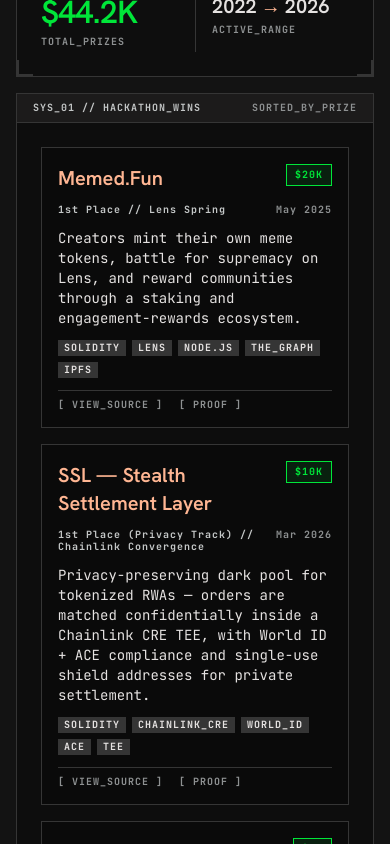
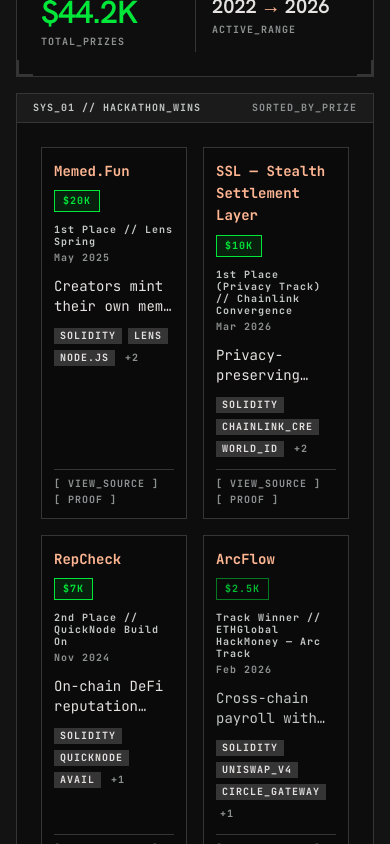
Before and after one commit to furqaannabi/furqaannabi, a Next.js app in the folder web/: page / in a window 390 px wide. Shown: the part 1020-1864 px from the top of the page. Built offline with nearby package versions, Linux system fonts and the light colour scheme.

Commit message:
Show all wins in a 2-column grid on phones
Featured and compact cards flow into one grid below md; featured cards
use the compact layout on phones (stacked prize/date, 2-line description,
3 tags + count). Desktop layout unchanged.

Co-Authored-By: Claude Opus 5.5 <noreply@anthropic.com>

```diff
--- a/web/src/app/page.tsx
+++ b/web/src/app/page.tsx
@@ -47,19 +47,15 @@ function WinCard({
 }) {
   return (
     <article
-      className={`module-border card-hover bg-[#0A0A0A] flex flex-col gap-3 group relative h-full ${
-        featured ? "p-4" : "p-3 sm:p-4"
-      }`}
+      className="module-border card-hover bg-[#0A0A0A] p-3 sm:p-4 flex flex-col gap-3 group relative h-full"
     >
       <WinDetails win={win} rank={index + 1} total={HACKATHON_WINS.length} />
-      <div
-        className={`flex items-start justify-between gap-2 ${
-          featured ? "" : "max-sm:flex-col"
-        }`}
-      >
+      <div className="flex items-start justify-between gap-2 max-sm:flex-col">
         <h3
           className={`${
-            featured ? "font-headline-sm text-headline-sm" : "font-body-md text-body-md font-semibold"
+            featured
+              ? "font-body-md text-body-md font-semibold sm:font-headline-sm sm:text-headline-sm"
+              : "font-body-md text-body-md font-semibold"
           } text-secondary group-hover:text-white transition-colors`}
         >
           {win.name}
@@ -74,11 +70,7 @@ function WinCard({
           {win.prize}
         </span>
       </div>
-      <div
-        className={`flex items-start justify-between gap-2 ${
-          featured ? "" : "max-sm:flex-col max-sm:gap-1"
-        }`}
-      >
+      <div className="flex items-start justify-between gap-2 max-sm:flex-col max-sm:gap-1">
         <span className="font-label-caps text-label-caps text-on-surface-variant">
           {`${win.placement} // ${win.event}`}
         </span>
@@ -88,22 +80,28 @@ function WinCard({
       </div>
       <p
         className={`font-body-md text-body-md text-on-surface text-sm ${
-          featured ? "" : "line-clamp-2 text-on-surface-variant"
+          featured ? "max-sm:line-clamp-2" : "line-clamp-2 text-on-surface-variant"
         }`}
       >
         {win.description}
       </p>
       <div className="flex flex-wrap gap-1.5">
-        {(featured ? win.stack : win.stack.slice(0, 3)).map((tech) => (
+        {(featured ? win.stack : win.stack.slice(0, 3)).map((tech, i) => (
           <span
             key={tech}
-            className="bg-surface-variant text-on-surface px-1.5 py-0.5 font-label-caps text-label-caps text-[10px]"
+            className={`bg-surface-variant text-on-surface px-1.5 py-0.5 font-label-caps text-label-caps text-[10px] ${
+              i >= 3 ? "max-sm:hidden" : ""
+            }`}
           >
             {tech}
           </span>
         ))}
-        {!featured && win.stack.length > 3 && (
-          <span className="text-outline px-1 py-0.5 font-label-caps text-label-caps text-[10px]">
+        {win.stack.length > 3 && (
+          <span
+            className={`text-outline px-1 py-0.5 font-label-caps text-label-caps text-[10px] ${
+              featured ? "sm:hidden" : ""
+            }`}
+          >
             +{win.stack.length - 3}
           </span>
         )}
@@ -336,16 +334,16 @@ export default function Home() {
                 SORTED_BY_PRIZE
               </span>
             </div>
-            <div className="flex flex-col gap-gutter p-module-padding">
-              {/* Featured wins */}
-              <div className="grid grid-cols-1 md:grid-cols-3 gap-gutter">
+            <div className="grid grid-cols-2 gap-gutter p-module-padding md:flex md:flex-col">
+              {/* Featured wins (on phones both groups flow into the parent 2-col grid) */}
+              <div className="contents md:grid md:grid-cols-3 md:gap-gutter">
                 {FEATURED_WINS.map((win, i) => (
                   <WinCard key={win.name} win={win} index={i} featured />
                 ))}
               </div>
 
               {/* Remaining wins */}
-              <div className="grid grid-cols-2 lg:grid-cols-4 gap-gutter">
+              <div className="contents md:grid md:grid-cols-2 lg:grid-cols-4 md:gap-gutter">
                 {COMPACT_WINS.map((win, i) => (
                   <WinCard key={win.name} win={win} index={i + FEATURED_COUNT} />
                 ))}
```
